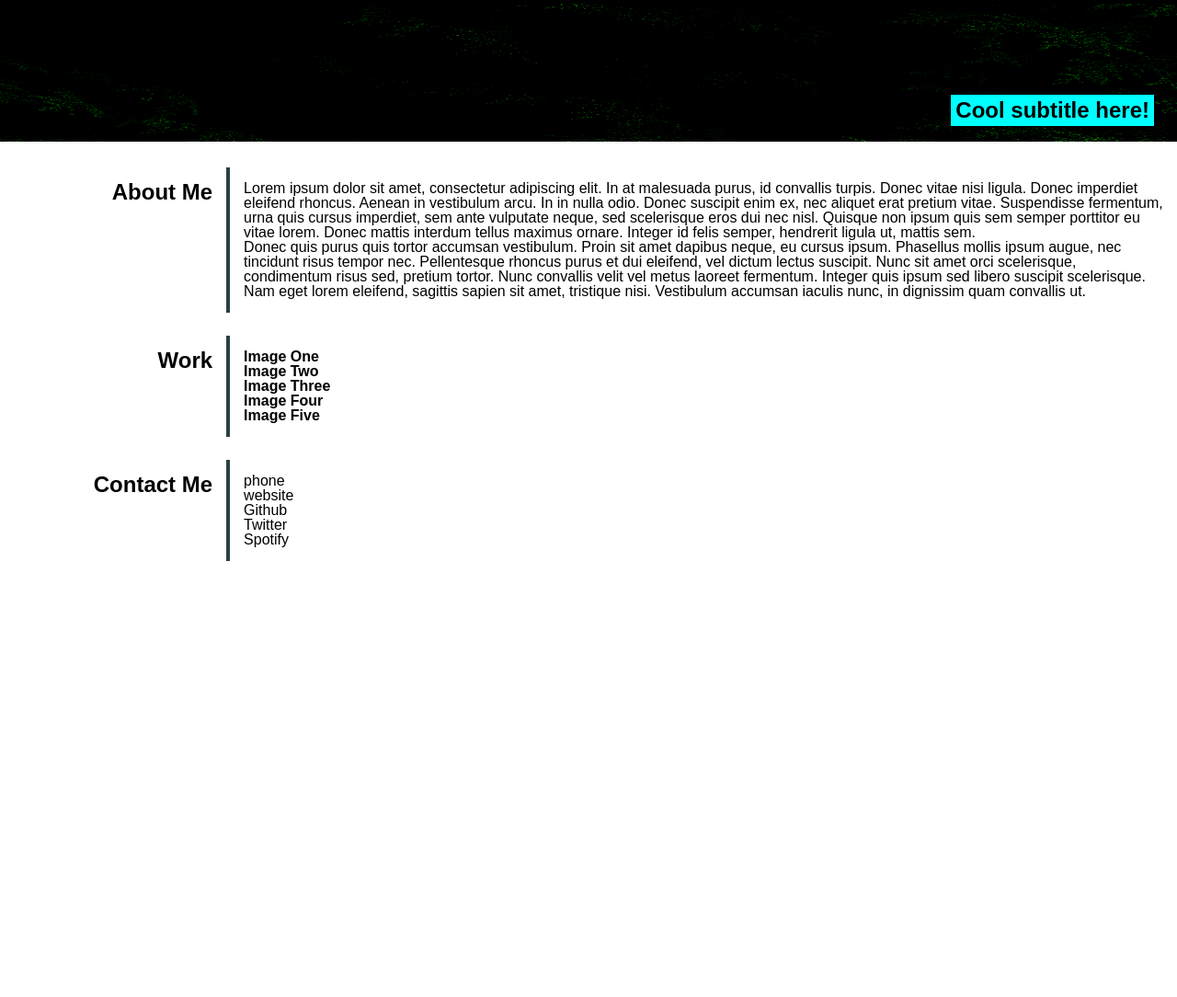
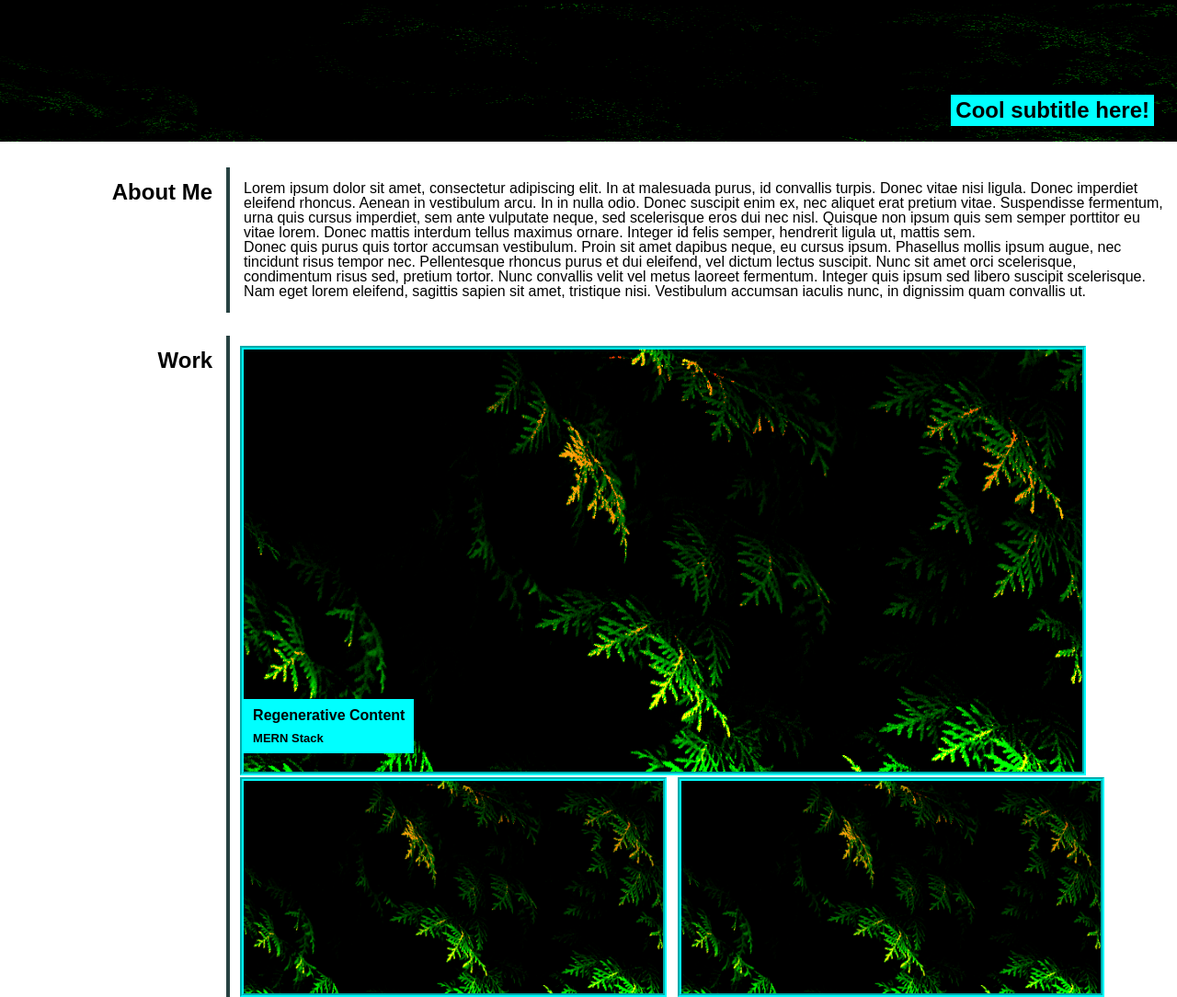
Before and after one commit to LukeGarnsey/portfolio, a plain HTML site: page Index.html in a window 1280 px wide. Shown: the part 114-1198 px from the top of the page at 92% size. Before the commit the page ends 800 px from the top, so only its background shows below. Drawn offline with Linux system fonts and the light colour scheme.

Commit message:
HTML  styling

```diff
--- a/Index.html
+++ b/Index.html
@@ -21,35 +21,40 @@
       </ul>
     </nav>
   </header>
-  <main>
   <figure>
     <img src="./assets/images/oddPlant.png"/>
     <h3>Cool subtitle here!</h3>
   </figure>
-    <section>
-      <article id="about-me">
+  <main>
+    <section id="about-me">
       <aside><h2>About Me</h2></aside>
-        <div>
+      <article>
         <p>Lorem ipsum dolor sit amet, consectetur adipiscing elit. In at malesuada purus, id convallis turpis. Donec vitae nisi ligula. Donec imperdiet eleifend rhoncus. Aenean in vestibulum arcu. In in nulla odio. Donec suscipit enim ex, nec aliquet erat pretium vitae. Suspendisse fermentum, urna quis cursus imperdiet, sem ante vulputate neque, sed scelerisque eros dui nec nisl. Quisque non ipsum quis sem semper porttitor eu vitae lorem. Donec mattis interdum tellus maximus ornare. Integer id felis semper, hendrerit ligula ut, mattis sem.
         </p>
         <p>
           Donec quis purus quis tortor accumsan vestibulum. Proin sit amet dapibus neque, eu cursus ipsum. Phasellus mollis ipsum augue, nec tincidunt risus tempor nec. Pellentesque rhoncus purus et dui eleifend, vel dictum lectus suscipit. Nunc sit amet orci scelerisque, condimentum risus sed, pretium tortor. Nunc convallis velit vel metus laoreet fermentum. Integer quis ipsum sed libero suscipit scelerisque. Nam eget lorem eleifend, sagittis sapien sit amet, tristique nisi. Vestibulum accumsan iaculis nunc, in dignissim quam convallis ut.
         </p>
+      </article>
+    </section>
+    <section id="work">
+      <aside><h2>Work</h2></aside>
+      <article>
+        <div id="project-top" class="project">
+          <img src="./assets/images/brighter_placeholder.png"/>
+          <div>
+            <h4>Regenerative Content</h4>
+            <h5>MERN Stack</h5>
           </div>
+        </div>
+        <div class="project"><img src="./assets/images/brighter_placeholder.png"/></div>
+        <div class="project"><img src="./assets/images/brighter_placeholder.png"/></div>
+        <div class="project"><img src="./assets/images/brighter_placeholder.png"/></div>
+        <div class="project"><img src="./assets/images/brighter_placeholder.png"/></div>
       </article>
-      <article id="work">
-        <aside><h2>Work</h2></aside>
-        <div>
-          <article><h3>Image One</h3></article>
-          <article><h3>Image Two</h3></article>
-          <article><h3>Image Three</h3></article>
-          <article><h3>Image Four</h3></article>
-          <article><h3>Image Five</h3></article>
-        </div>
-      </article>
-      <article id="contact-me">
+    </section>
+    <section id="contact-me">
       <aside><h2>Contact Me</h2></aside>
-        <div>
+      <article>
         <ul>
           <li>phone</li>
           <li>website</li>
@@ -57,7 +62,6 @@
           <li>Twitter</li>
           <li>Spotify</li>
         </ul>
-        </div>
       </article>
     </section>
   </main>
--- a/assets/css/reset.css
+++ b/assets/css/reset.css
@@ -2,6 +2,7 @@
   margin: 0;
   padding: 0;
   box-sizing: border-box;
+  /* font-size: 28; */
 }
 
 html {
--- a/assets/css/style.css
+++ b/assets/css/style.css
@@ -62,7 +62,7 @@ figure img{
 figure {
   position: relative;
 }
-main figure h3{
+figure h3{
   background-color: aqua;
   font-size: x-large;
   color:black;
@@ -76,7 +76,7 @@ main{
   display: flex;
   flex-direction: column;
 }
-section{
+main{
   display: flex;
   flex-direction: column;
 }
@@ -102,10 +102,62 @@ section{
   margin: 15px;
   font-size: x-large;
 }
-#about-me div,
-#work div,
-#contact-me div{
+#about-me article,
+#work article,
+#contact-me article{
   width: 80%;
   margin:15px;
   min-width: 300px;
 }
+
+#work article{
+  display: flex;
+  flex-direction: row;
+  flex-wrap: wrap;
+  gap: 10px 2%;
+  max-width: 1000px;
+  align-content: start;
+}
+.project-container{
+  max-width: 912px;
+  min-width: 250px;
+  display: flex;
+  flex-direction: row;
+  flex-wrap: wrap;
+  gap: 10px 2%;
+}
+.project{
+  max-width: 456px;
+  min-width: 125px;
+  outline: aqua groove 4px;
+  box-shadow: inset;
+
+  position: relative;
+}
+
+#project-top{
+  max-width: 912px;
+  min-width: 250px;
+}
+.project img{
+  max-width: 100%;
+  height:100%;
+}
+
+.project div{
+  background-color: aqua;
+  font-size: x-large;
+  color:black;
+
+  position: absolute;
+  left: 0;
+  bottom: 20px;
+}
+.project div h4 {
+  font-size: medium;
+  margin: 10px;
+}
+.project div h5 {
+  font-size: small;
+  margin: 10px;
+}
```
Also changed, not shown: assets/images/brighter_placeholder.png (added), assets/images/placeholder1.png (added). Lines whose indentation alone changed are shown as unchanged.
